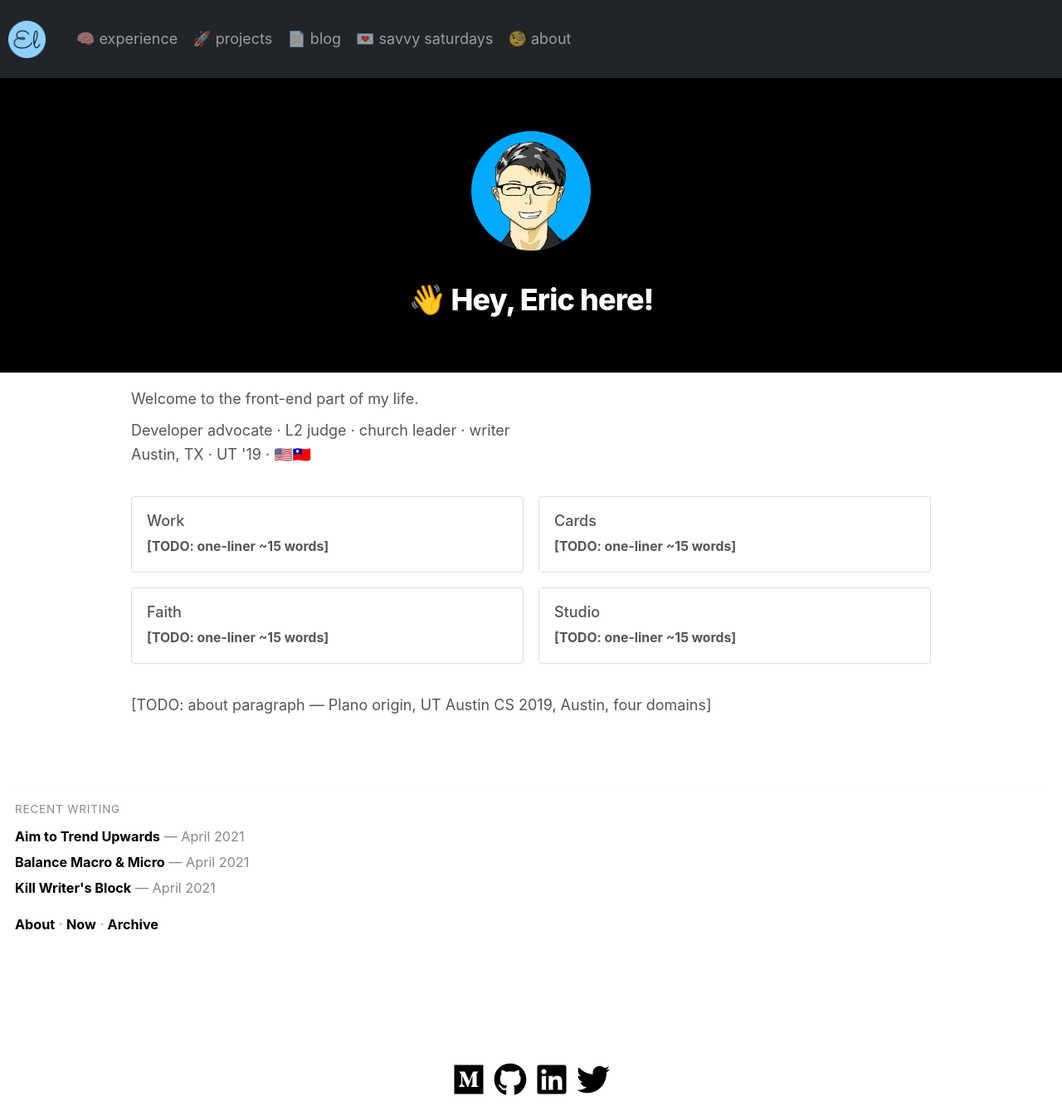
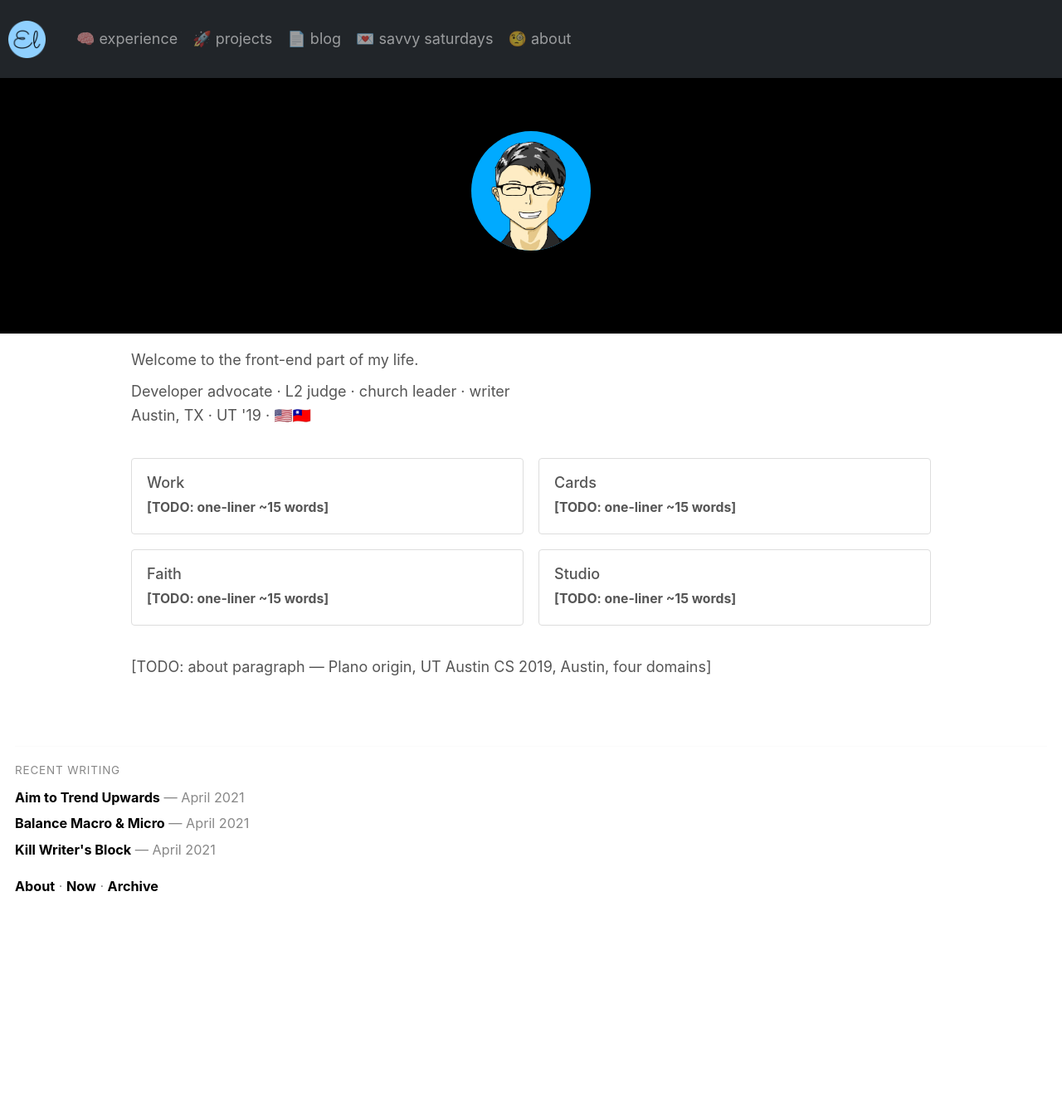
Before and after one commit to theCreedo/ericjmlee-next, a Next.js app: page / in a window 1280 px wide. Shown: the whole page at 83% size. After the commit the page ends 1189 px from the top, so only its background shows below. Built offline with nearby package versions, Linux system fonts and the light colour scheme.

Commit message:
fix(layout): remove swap-on-hover and social icon footer

```diff
--- a/components/layout.js
+++ b/components/layout.js
@@ -4,7 +4,6 @@ import Script from 'next/script'
 import styles from './layout.module.css'
 import utilStyles from '../styles/utils.module.css'
 import Link from 'next/link'
-import { FaMedium, FaGithub, FaLinkedin, FaTwitter } from 'react-icons/fa';
 
 
 const name = 'Eric Lee'
@@ -36,10 +35,6 @@ function HeaderItem({ imageUrl, imageAlt, title, home }) {
 
 export default function Layout({ children, home, project, experience, blog, about, newsletter, postData }) {
     const tabs = ['🧠 Experience', '🚀 Projects', '📄 Blog', '💌 Savvy Saturdays', '🧐 About']
-    const medium_url = "https://medium.com/@theCreedo"
-    const github_url = "http://github.com/theCreedo"
-    const linkedin_url = "https://linkedin.com/in/ericjmlee"
-    const twitter_url = "https://twitter.com/ericjmlee"
     const color = 'blue';
     // const email_url = "mailto:heyericjmlee@gmail.com"
     return (
@@ -157,14 +152,13 @@ export default function Layout({ children, home, project, experience, blog, abou
                 </nav>
                 <header className={`${styles.header}`}>
                     {home ? (
-                        <>
-                            <HeaderItem
-                                imageUrl={"/images/profile/transparent-profile.png"}
-                                imageAlt={name}
-                                title={"👋 Hey, Eric here!"}
-                                home={true}
-                            />
-                        </>
+                        <Image
+                            className={`${styles.headerHomeImage} ${utilStyles.borderCircle}`}
+                            src="/images/profile/transparent-profile.png"
+                            alt={name}
+                            width={144}
+                            height={144}
+                        />
                     ) : (
                             <>
                                 {experience && (
@@ -210,34 +204,13 @@ export default function Layout({ children, home, project, experience, blog, abou
                         )}
                 </header>
                 <main className={styles.contentContainer}>{children}</main>
-                {home ? (
+                {!home && (
                     <footer className="pageFooter font-small blue pt-4">
-                        <div className="text-center py-3">
-                            <div className={styles.navContainer}>
-                                <a href={medium_url} className={styles.social}><FaMedium size={40} /></a>
-                                <a href={github_url} className={styles.social}><FaGithub size={40} /></a>
-                                <a href={linkedin_url} className={styles.social}><FaLinkedin size={40} /></a>
-                                <a href={twitter_url} className={styles.social}><FaTwitter size={40} /></a>
-                                {/* <SocialIcon className={styles.social} style={{ height: 40, width: 40 }} url={email_url} /> */}
-                            </div>
+                        <div className="footer-copyright text-center py-3">
+                            <small>© Eric Lee {new Date().getFullYear()}</small>
                         </div>
                     </footer>
-                ) : (
-                        <footer className="pageFooter font-small blue pt-4">
-                            <div className="footer-copyright text-center py-3">
-                                <div className={styles.navContainer}>
-                                    <a href={medium_url} className={styles.social}><FaMedium size={40} /></a>
-                                    <a href={github_url} className={styles.social}><FaGithub size={40} /></a>
-                                    <a href={linkedin_url} className={styles.social}><FaLinkedin size={40} /></a>
-                                    <a href={twitter_url} className={styles.social}><FaTwitter size={40} /></a>
-                                    {/* <SocialIcon className={styles.social} style={{ height: 40, width: 40 }} url={email_url} /> */}
-                                </div>
-                                <div className="footer-copyright text-center py-3">
-                                    <small>Copyright © Eric Lee <span id="year">{new Date().getFullYear()}</span></small>
-                                </div>
-                            </div>
-                        </footer>
-                    )}
+                )}
             </div>
             <Script
                 src="https://cdn.jsdelivr.net/npm/bootstrap@5.3.3/dist/js/bootstrap.bundle.min.js"
```
